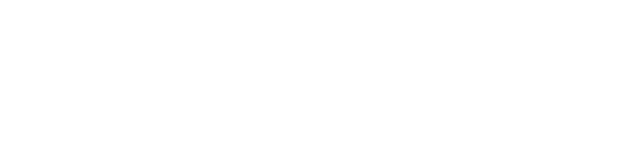
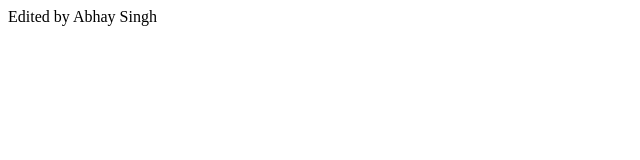
Before and after one commit to pavankpdev/first-repo, a plain HTML site: page index.html in a window 1280 px wide. Shown: the whole page, without its empty margins (0-640 px from the left). Drawn offline with Linux system fonts and the light colour scheme.

Commit message:
Update index.html

```diff
--- a/index.html
+++ b/index.html
@@ -6,5 +6,7 @@
     <title>Document</title>
   </head>
 
-  <body></body>
+  <body>
+    Edited by Abhay Singh
+  </body>
 </html>
```
